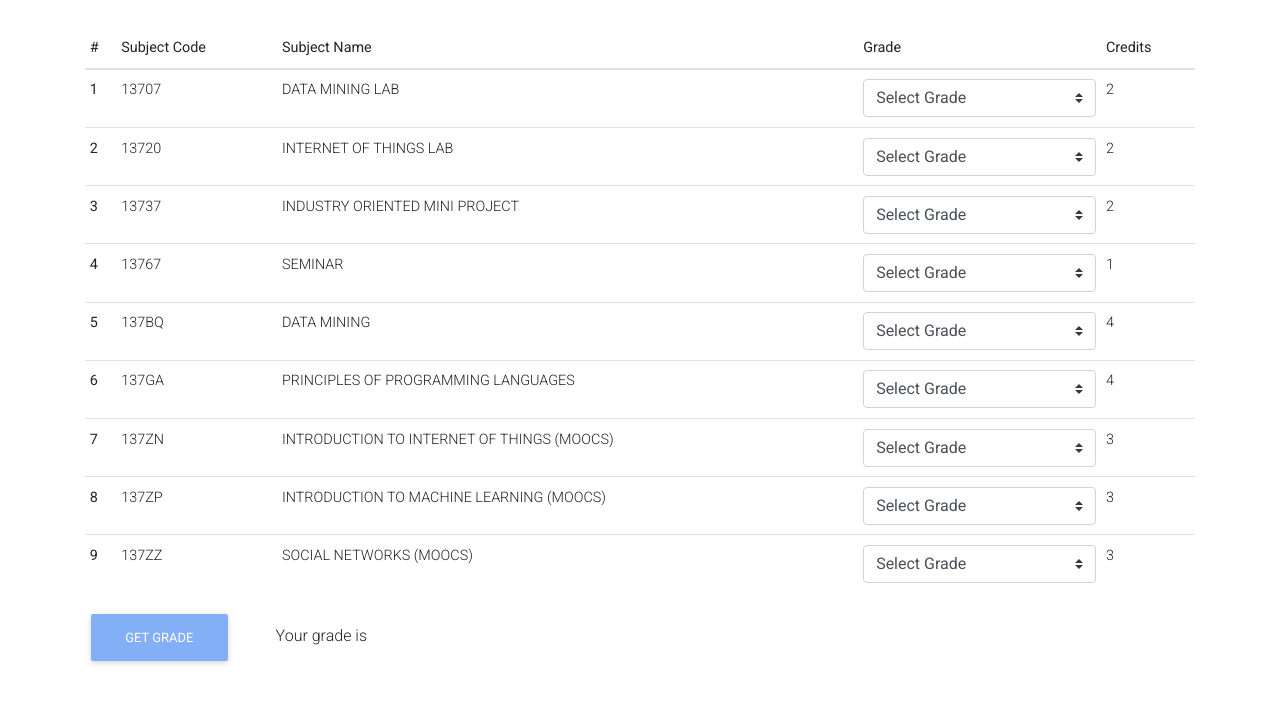
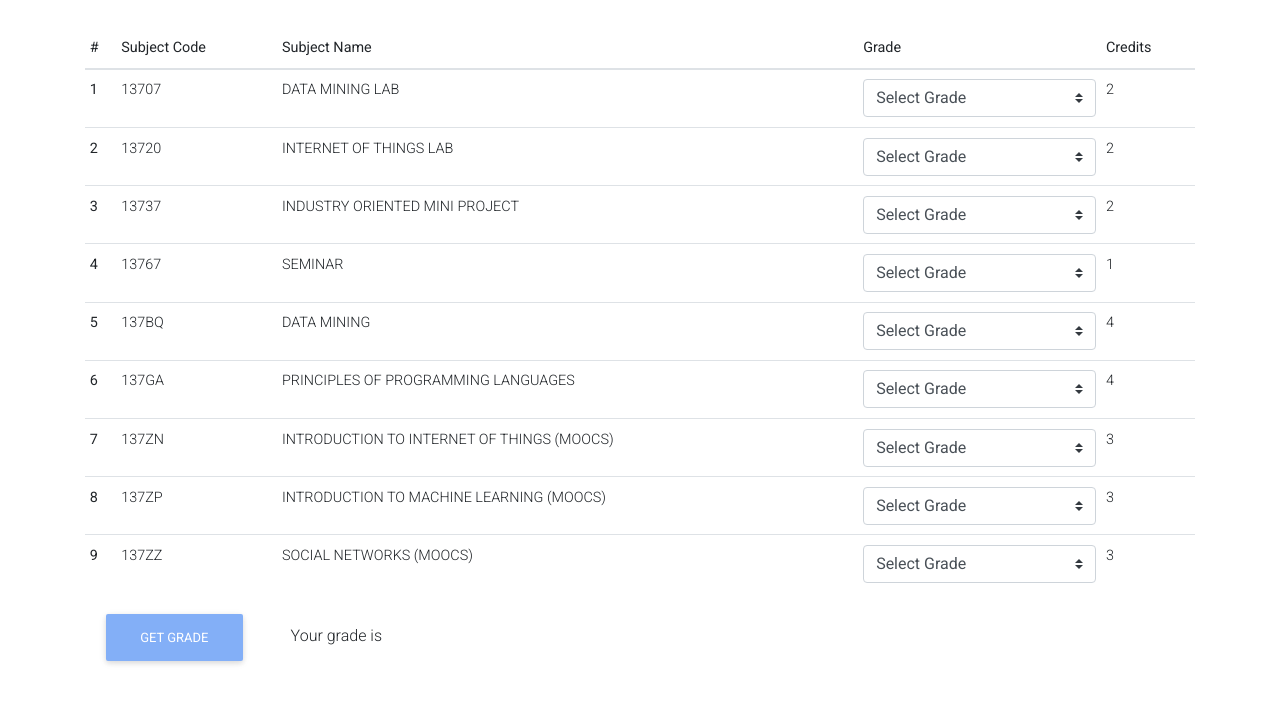
Before and after one commit to tharun1999/grade-finder, a plain HTML site: page index.html in a window 1280 px wide. Shown: the part 77-780 px from the top of the page. Drawn offline with nearby package versions, Linux system fonts and the light colour scheme.

Commit message:
Added padding to button

```diff
--- a/index.html
+++ b/index.html
@@ -197,7 +197,7 @@
             </tbody>
         </table>
 
-        <div><button id="grade" margin="px" class="btn btn-primary btn-rounded mr-5" onclick="calculateGrade()" disabled>Get Grade</button>Your grade is <b id="result"></b></div>
+        <div class="container mb-3"><button id="grade" class="btn btn-primary btn-rounded mr-5" onclick="calculateGrade()" disabled>Get Grade</button>Your grade is <b id="result"></b></div>
     </div>
     <script src="script.js"></script>
 </body>
```
